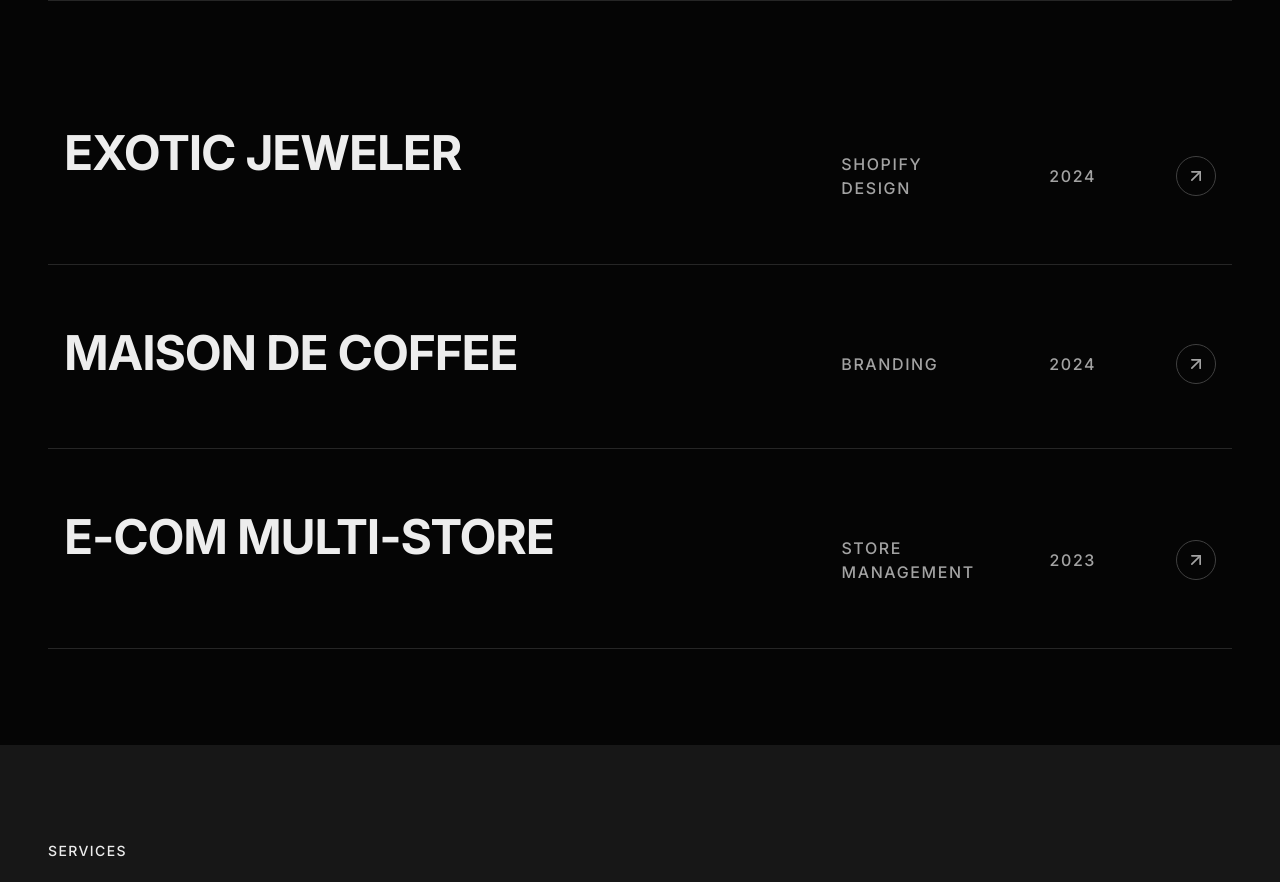
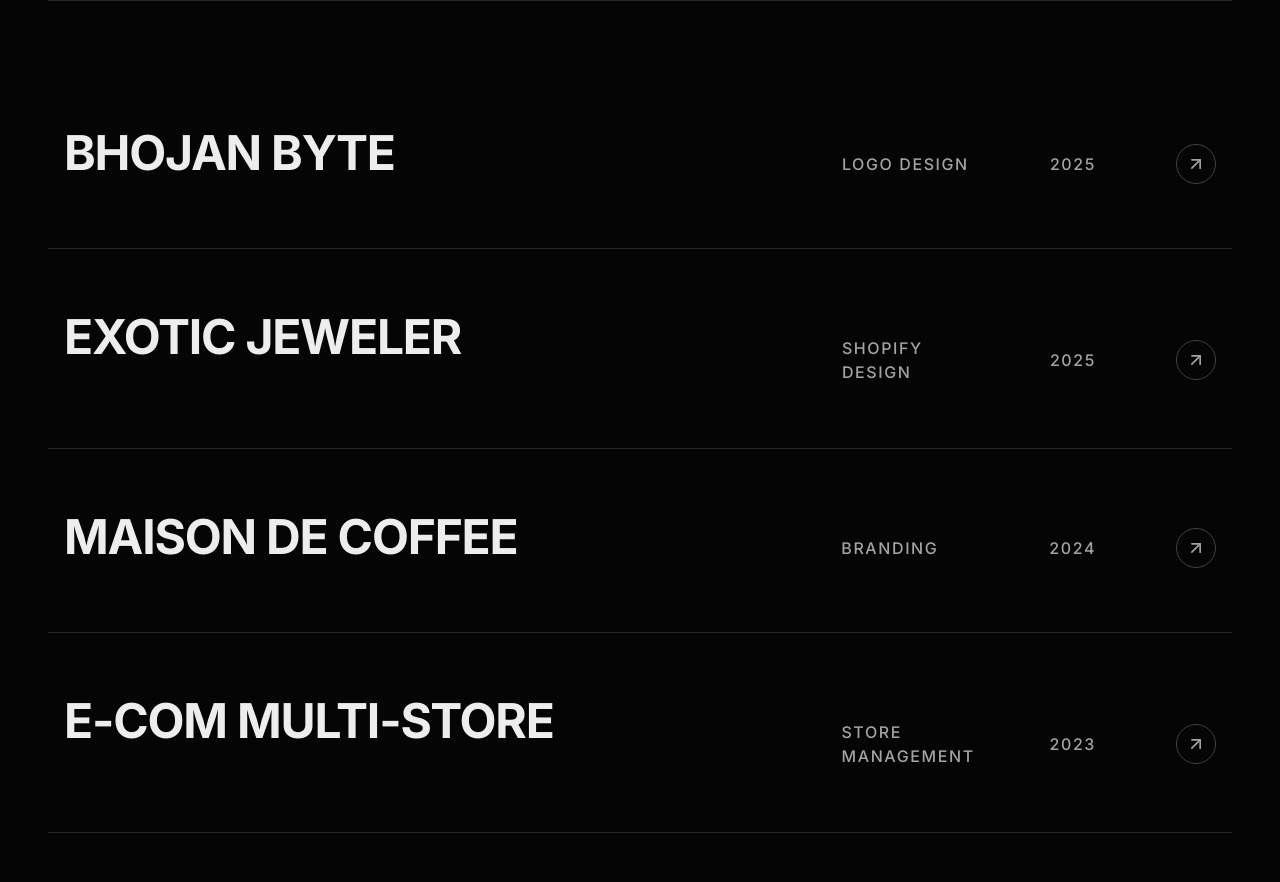
Before and after one commit to furqan810/furqan.design, a React (Vite) app: page / in a window 1280 px wide. Shown: the part 1080-1962 px from the top of the page. Built offline with nearby package versions, Linux system fonts and the light colour scheme.

Commit message:
feat: Add new project and update portfolio details
Adds the "Bhojan Byte" project to the constants and updates the portfolio component to display extended project details, including role, platform, challenges, solutions, and features. Also adjusts the display for projects without direct links.

```diff
--- a/components/Portfolio.tsx
+++ b/components/Portfolio.tsx
@@ -1,7 +1,8 @@
+
 import React, { useState, useEffect } from 'react';
 import { motion, AnimatePresence } from 'framer-motion';
 import { PROJECTS } from '../constants';
-import { ArrowUpRight, X, ExternalLink, CheckCircle } from 'lucide-react';
+import { ArrowUpRight, X, ExternalLink } from 'lucide-react';
 import { Project } from '../types';
 
 const Portfolio: React.FC = () => {
@@ -123,6 +124,7 @@
                 </div>
 
                 <div className="overflow-y-auto p-6 md:p-8">
+                    {/* Main Image */}
                     <div className="w-full aspect-video rounded-lg overflow-hidden mb-8 bg-neutral-100 dark:bg-neutral-800">
                         <img src={selectedProject.imageUrl} alt={selectedProject.title} className="w-full h-full object-cover" onError={handleImageError} />
                     </div>
@@ -144,13 +146,31 @@
                                    <a href={selectedProject.link} target="_blank" rel="noopener noreferrer" className="inline-flex items-center gap-2 text-blue-600 dark:text-blue-400 hover:underline">
                                      Visit Live <ExternalLink className="w-3 h-3" />
                                    </a>
-                                ) : <span className="opacity-50">Private</span>}
+                                ) : <span className="opacity-50">Private / Case Study</span>}
                             </div>
                          </div>
+
                          <div>
                             <h4 className="text-xl font-bold uppercase tracking-tight mb-4">Overview</h4>
                             <p className="text-neutral-600 dark:text-neutral-300 leading-relaxed text-lg">{selectedProject.extendedDetails.clientOverview}</p>
                          </div>
+
+                         {/* Case Study Gallery / Comparison */}
+                         {selectedProject.extendedDetails.images.length > 0 && (
+                            <div className="grid grid-cols-1 md:grid-cols-2 gap-8">
+                                {selectedProject.extendedDetails.images.map((img, idx) => (
+                                    <div key={idx} className="space-y-4">
+                                        <div className="rounded-lg overflow-hidden shadow-lg border border-neutral-200 dark:border-neutral-800">
+                                            <img src={img} alt={`${selectedProject.title} screenshot ${idx + 1}`} className="w-full h-auto" onError={handleImageError} />
+                                        </div>
+                                        <span className="text-xs uppercase tracking-widest opacity-50 block text-center">
+                                            {idx === 0 ? "The Result (After)" : "The Concept (Before)"}
+                                        </span>
+                                    </div>
+                                ))}
+                            </div>
+                         )}
+
                          <div className="grid md:grid-cols-2 gap-12">
                             <div>
                                <h4 className="text-xl font-bold uppercase tracking-tight mb-4">The Challenge</h4>
--- a/constants.ts
+++ b/constants.ts
@@ -1,4 +1,3 @@
-
 import { NavItem, Service, Project, SocialLink } from './types';
 
 export const USER_DATA = {
@@ -40,10 +39,37 @@
 
 export const PROJECTS: Project[] = [
   {
+    id: 4,
+    title: "Bhojan Byte",
+    category: "Logo Design",
+    year: "2025",
+    imageUrl: "https://i.imgur.com/ciyhdVb.png", // After image as main cover
+    caseStudy: "Pivoting a food-tech startup's brand identity from a 'generic restaurant' look to a sophisticated SaaS and technology consulting powerhouse.",
+    extendedDetails: {
+      role: "Brand Identity Designer",
+      platform: "Branding & SaaS Strategy",
+      clientOverview: "Bhojan Byte is a technology consulting firm providing digital infrastructure for the food industry, offering online ordering platforms, POS systems, and operational tools.",
+      challenge: "The initial design (seen in 'Before') felt too much like a consumer-facing restaurant. The client needed to communicate their core identity as a software provider, moving away from a 'food outlet' look to a 'SaaS and Innovation' feel.",
+      solution: "I pivoted the identity toward Structured Geometry. The new logo (seen in 'After') reimagines the primary icon as an isometric 'Data Stack' representing server infrastructure. I shifted to a Deep Navy and Slate Blue palette to evoke professional trust and security.",
+      features: [
+        "Geometric Visual Identity",
+        "B2B Brand Positioning",
+        "Custom Iconography",
+        "Corporate Color Strategy"
+      ],
+      techStack: ["Adobe Illustrator", "Figma", "Brand Strategy", "SaaS Visual Language"],
+      result: "A high-end identity that successfully communicates innovation and efficiency, positioning the brand as a leader in food-sector digital transformation.",
+      images: [
+        "https://i.imgur.com/ciyhdVb.png", // Final Result (After)
+        "https://i.imgur.com/tbEzdMW.png"  // Initial Concept (Before)
+      ]
+    }
+  },
+  {
     id: 1,
     title: "Exotic Jeweler",
     category: "Shopify Design",
-    year: "2024",
+    year: "2025",
     imageUrl: "https://i.imgur.com/X7AW3Hw.png",
     link: "https://exoticjeweler.com/",
     caseStudy: "A high-converting Shopify store redesign focusing on luxury and exclusivity.",
```
